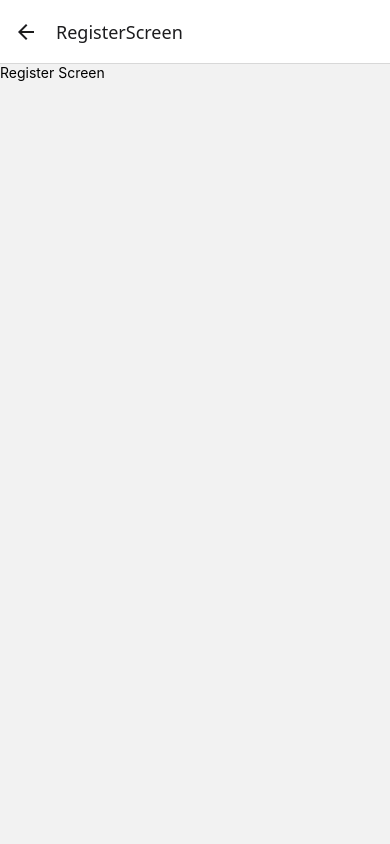
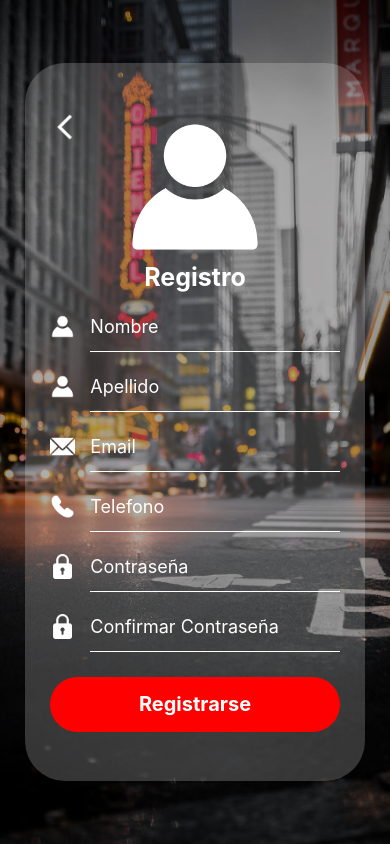
Before and after one commit to EmilianoQuiroz/InDriverReactNative, a React Native app: screen /RegisterScreen in a window 390 px wide. Built offline with nearby package versions, Linux system fonts and the light colour scheme.

Commit message:
diseño pantalla de registro

```diff
--- a/presentation/navigator/MainStackNavigator.tsx
+++ b/presentation/navigator/MainStackNavigator.tsx
@@ -20,7 +20,13 @@ export const MainStackNavigator = () => {
         component={LoginScreen}
       />
 
-      <Stack.Screen name="RegisterScreen" component={RegisterScreen} />
+      <Stack.Screen
+        options={{
+          headerShown: false,
+        }}
+        name="RegisterScreen"
+        component={RegisterScreen}
+      />
     </Stack.Navigator>
   );
 };
--- a/presentation/screens/auth/login/LoginScreen.tsx
+++ b/presentation/screens/auth/login/LoginScreen.tsx
@@ -1,5 +1,4 @@
 import {
-  StyleSheet,
   Text,
   View,
   Image,
@@ -8,6 +7,7 @@ import DefaultTextInput from "../../../components/DefaultTextInput";
 import DefaultRoundedButton from "../../../components/DefaultRoundedButton";
 import { StackScreenProps } from "@react-navigation/stack";
 import { RootStackParamList } from "../../../navigator/MainStackNavigator";
+import styles from "./Styles";
 
 interface Props extends StackScreenProps<RootStackParamList, "LoginScreen"> {}
 export default function LoginScreen({ navigation, route }: Props) {
@@ -56,49 +56,3 @@ export default function LoginScreen({ navigation, route }: Props) {
     </View>
   );
 }
-
-const styles = StyleSheet.create({
-  container: {
-    flex: 1,
-    backgroundColor: "black",
-    alignItems: "center",
-    justifyContent: "center",
-  },
-  imageBackground: {
-    width: "100%",
-    height: "100%",
-    opacity: 0.6,
-  },
-  form: {
-    width: "87%",
-    height: "75%",
-    position: "absolute",
-    backgroundColor: "rgba(255, 255, 255, 0.2)",
-    borderRadius: 40,
-    justifyContent: "center",
-    paddingHorizontal: 25,
-  },
-  imageUser: {
-    width: 150,
-    height: 150,
-    alignSelf: "center",
-    marginBottom: 15,
-  },
-  textLogin: {
-    color: "white",
-    fontSize: 25,
-    fontWeight: "bold",
-    alignSelf: "center",
-  },
-
-  containerTextDontHaveAccount: {
-    flexDirection: "row",
-    alignSelf: "center",
-    alignItems: "center",
-    marginTop: 15,
-  },
-  textDontHaveAccount: {
-    color: "white",
-    fontSize: 18,
-  },
-});
--- /dev/null
+++ b/presentation/screens/auth/login/Styles.tsx
@@ -0,0 +1,49 @@
+import { StyleSheet } from "react-native";
+
+const styles = StyleSheet.create({
+    container: {
+      flex: 1,
+      backgroundColor: "black",
+      alignItems: "center",
+      justifyContent: "center",
+    },
+    imageBackground: {
+      width: "100%",
+      height: "100%",
+      opacity: 0.6,
+    },
+    form: {
+      width: "87%",
+      height: "75%",
+      position: "absolute",
+      backgroundColor: "rgba(255, 255, 255, 0.2)",
+      borderRadius: 40,
+      justifyContent: "center",
+      paddingHorizontal: 25,
+    },
+    imageUser: {
+      width: 150,
+      height: 150,
+      alignSelf: "center",
+      marginBottom: 15,
+    },
+    textLogin: {
+      color: "white",
+      fontSize: 25,
+      fontWeight: "bold",
+      alignSelf: "center",
+    },
+
+    containerTextDontHaveAccount: {
+      flexDirection: "row",
+      alignSelf: "center",
+      alignItems: "center",
+      marginTop: 15,
+    },
+    textDontHaveAccount: {
+      color: "white",
+      fontSize: 18,
+    },
+  });
+
+  export default styles;
--- a/presentation/screens/auth/register/RegisterScreen.jsx
+++ /dev/null
@@ -1,9 +0,0 @@
-import { View, Text } from "react-native";
-
-export default function RegisterScreen() {
-  return (
-    <View>
-      <Text>Register Screen</Text>
-    </View>
-  );
-}
--- /dev/null
+++ b/presentation/screens/auth/register/RegisterScreen.tsx
@@ -0,0 +1,80 @@
+import { View, Text, Image, Touchable, TouchableOpacity } from "react-native";
+import styles from "./Styles";
+import DefaultTextInput from "../../../components/DefaultTextInput";
+import DefaultRoundedButton from "../../../components/DefaultRoundedButton";
+import { NativeStackScreenProps } from "@react-navigation/native-stack";
+import { RootStackParamList } from "../../../navigator/MainStackNavigator";
+
+interface Props extends NativeStackScreenProps<RootStackParamList, "RegisterScreen"> {}
+export default function RegisterScreen({ navigation, route }: Props) {
+  return (
+    <View style={styles.container}>
+      <Image
+        source={require("../../../../assets/city.jpg")}
+        style={styles.imageBackground}
+      />
+
+      <View style={styles.form}>
+        <TouchableOpacity
+          onPress={() => navigation.pop()}
+        >
+          <Image
+            style={styles.backArrow}
+            source={require("../../../../assets/left_arrow.png")}
+          />
+        </TouchableOpacity>
+        <Image
+          source={require("../../../../assets/user.png")}
+          style={styles.userImage}
+        />
+        <Text style={styles.textRegister}>Registro</Text>
+        <DefaultTextInput
+          placeholder="Nombre"
+          value=""
+          onChangeText={(text) => {}}
+          icon={require("../../../../assets/user.png")}
+        />
+        <DefaultTextInput
+          placeholder="Apellido"
+          value=""
+          onChangeText={(text) => {}}
+          icon={require("../../../../assets/user.png")}
+        />
+        <DefaultTextInput
+          placeholder="Email"
+          value=""
+          onChangeText={(text) => {}}
+          icon={require("../../../../assets/email.png")}
+          keyboardType="email-address"
+        />
+        <DefaultTextInput
+          placeholder="Telefono"
+          value=""
+          onChangeText={(text) => {}}
+          keyboardType="numeric"
+          icon={require("../../../../assets/phone.png")}
+        />
+        <DefaultTextInput
+          placeholder="Contraseña"
+          value=""
+          onChangeText={(text) => {}}
+          icon={require("../../../../assets/password.png")}
+          secureTextEntry={true}
+        />
+        <DefaultTextInput
+          placeholder="Confirmar Contraseña"
+          value=""
+          onChangeText={(text) => {}}
+          icon={require("../../../../assets/password.png")}
+          secureTextEntry={true}
+        />
+
+        <DefaultRoundedButton
+          text="Registrarse"
+          onPress={() => {}}
+          backgroundColor="red"
+        />
+      </View>
+    </View>
+  );
+}
--- /dev/null
+++ b/presentation/screens/auth/register/Styles.tsx
@@ -0,0 +1,42 @@
+import { StyleSheet } from "react-native";
+
+const styles = StyleSheet.create({
+  container: {
+    flex: 1,
+    backgroundColor: "black",
+    alignItems: "center",
+    justifyContent: "center",
+  },
+  imageBackground: {
+    width: "100%",
+    height: "100%",
+    opacity: 0.6,
+  },
+  form: {
+    width: "87%",
+    height: "85%",
+    position: "absolute",
+    backgroundColor: "rgba(255, 255, 255, 0.2)",
+    borderRadius: 40,
+    justifyContent: "center",
+    paddingHorizontal: 25,
+  },
+  userImage: {
+    width: 150,
+    height: 150,
+    alignSelf: "center",
+  },
+  textRegister: {
+    fontSize: 25,
+    color: "white",
+    fontWeight: "bold",
+    alignSelf: "center",
+  },
+  backArrow: {
+    width: 30,
+    height: 30,
+    position: "absolute",
+  },
+});
+
+export default styles;
```
